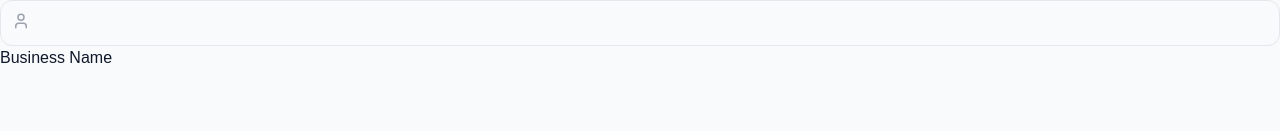
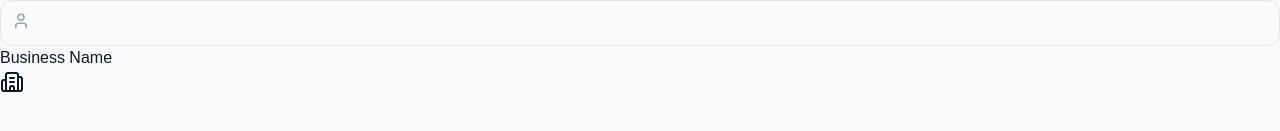
Before and after one commit to Abusadiq006/bridge-pay-dashboard, a React (Vite) app: page /Signup in a window 1280 px wide. Shown: the part 581-712 px from the top of the page. Built offline with nearby package versions, Linux system fonts and the light colour scheme; a web font is replaced by a local one.

Commit message:
implementing building2

```diff
--- a/src/pages/Signup.jsx
+++ b/src/pages/Signup.jsx
@@ -78,6 +78,9 @@ const Signup = () => {
                     {/* Business Name */}
                     <div>
                         <label>Business Name</label>
+                        <div>
+                            <Building2 />
+                        </div>
                     </div>
                 </form>
 
```
